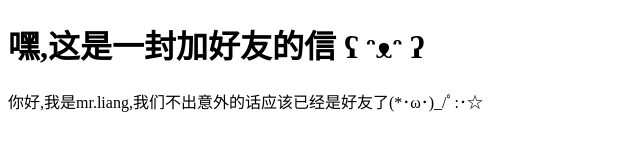
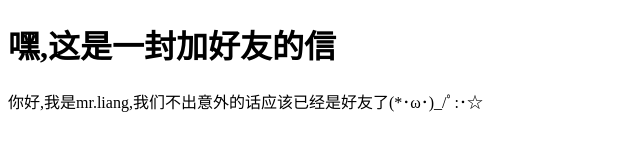
Before and after one commit to youxijun3/youxijun, a plain HTML site: page index.html in a window 1280 px wide. Shown: the whole page, without its empty margins (0-640 px from the left). Drawn offline with Linux system fonts and the light colour scheme.

Commit message:
Update index.html

```diff
--- a/index.html
+++ b/index.html
@@ -5,7 +5,7 @@
 	<title>这是一封加好友的信</title>
   </head>
   <body>
-	<h1>嘿,这是一封加好友的信   ʕ ᵔᴥᵔ ʔ</h1>
+	<h1>嘿,这是一封加好友的信</h1>
 	<p>你好,我是mr.liang,我们不出意外的话应该已经是好友了(*･ω･)_/ﾟ:･☆</p>
   </body>
 </html>
```
